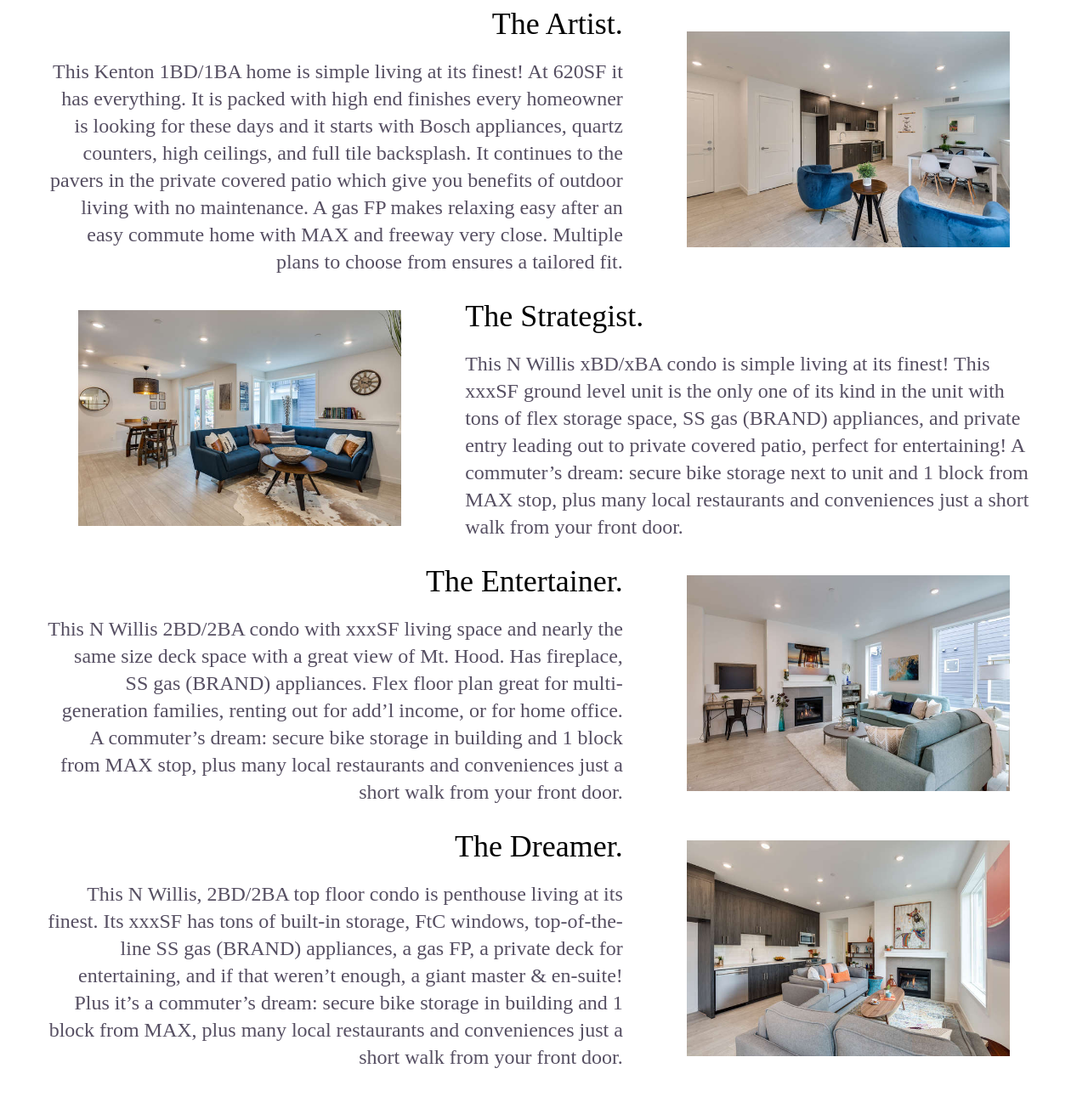
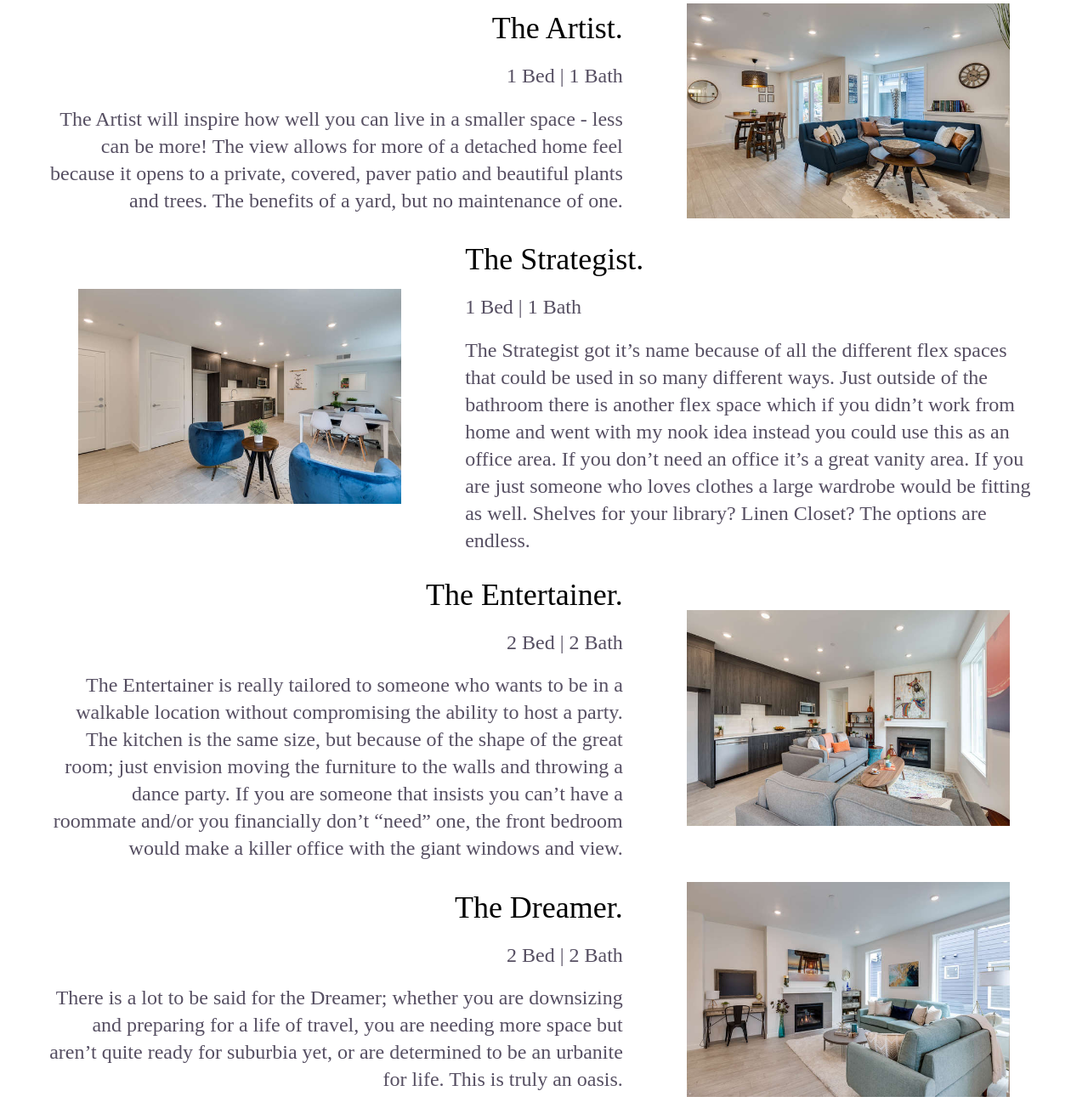
Before and after one commit to mikeramz86/willis, a Gatsby site: page / in a window 1280 px wide. Shown: the part 716-2020 px from the top of the page at 85% size. Built offline with nearby package versions, Linux system fonts and the light colour scheme; Gatsby itself is replaced by a stand-in of ours; a web font is replaced by a local one.

Commit message:
added bed and bath content

```diff
--- a/src/components/sections/About.js
+++ b/src/components/sections/About.js
@@ -62,45 +62,57 @@ const About = () => (
           <Grid>
             <div>
               <h2>The Artist.</h2>
+              <p>1 Bed | 1 Bath</p>
+              <br></br>
               <p>
-                This Kenton 1BD/1BA home is simple living at its finest! At 620SF it has everything.  It is packed with high end finishes every homeowner is looking for these days and it starts with Bosch appliances, quartz counters, high ceilings, and full tile backsplash.  It continues to the pavers in the private covered patio which give you benefits of outdoor living with no maintenance. A gas FP makes relaxing easy after an easy commute home with MAX and freeway very close.  Multiple plans to choose from ensures a tailored fit.
+              The Artist will inspire how well you can live in a smaller space - less can be more!
+              The view allows for more of a detached home feel because it opens to a private, covered, paver patio and beautiful plants and trees.
+              The benefits of a yard, but no maintenance of one.
               </p>
             </div>
             <Art>
-              <Img fluid={data.art_Floor_Plan_Level_1.childImageSharp.fluid} />
+              <Img fluid={data.art_Floor_Plan_Level_2.childImageSharp.fluid} />
             </Art>
           </Grid>
           <Grid inverse>
             <Art>
-              <Img fluid={data.art_Floor_Plan_Level_2.childImageSharp.fluid} />
+              <Img fluid={data.art_Floor_Plan_Level_1.childImageSharp.fluid} />
             </Art>
             <div>
               <h2>The Strategist.</h2>
+              <p>1 Bed | 1 Bath</p>
+              <br></br>
               <p>
-              This N Willis xBD/xBA condo is simple living at its finest!  This xxxSF ground level unit is the only one of its kind in the unit with tons of flex storage space, SS gas (BRAND) appliances, and private entry leading out to private covered patio, perfect for entertaining!  A commuter’s dream: secure bike storage next to unit and 1 block from MAX stop, plus many local restaurants and conveniences just a short walk from your front door.
+              The Strategist got it’s name because of all the different flex spaces that could be used in so many different ways. Just outside of the bathroom there is another flex space which if you didn’t work from home and went with my nook idea instead you could use this as an office area. If you don’t need an office it’s a great vanity area. If you are just someone who loves clothes a large wardrobe would be fitting as well. Shelves for your library? Linen Closet? The options are endless.
               </p>
             </div>
           </Grid>
           <Grid>
             <div>
               <h2>The Entertainer.</h2>
+              <p>2 Bed | 2 Bath</p>
+              <br></br>
               <p>
-                This N Willis 2BD/2BA condo with xxxSF living space and nearly the same size deck space with a great view of Mt. Hood.  Has fireplace, SS gas (BRAND) appliances. Flex floor plan great for multi-generation families, renting out for add’l income, or for home office.  A commuter’s dream: secure bike storage in building and 1 block from MAX stop, plus many local restaurants and conveniences just a short walk from your front door.
+              The Entertainer is really tailored to someone who wants to be in a walkable location without compromising the ability to host a party.
+              The kitchen is the same size, but because of the shape of the great room; just envision moving the furniture to the walls and throwing a dance party.
+              If you are someone that insists you can’t have a roommate and/or you financially don’t “need” one, the front bedroom would make a killer office with the giant windows and view.
               </p>
             </div>
             <Art>
-              <Img fluid={data.art_Floor_Plan_Level_3.childImageSharp.fluid} />
+              <Img fluid={data.art_Floor_Plan_Level_4.childImageSharp.fluid} />
             </Art>
           </Grid>
           <Grid>
             <div>
               <h2>The Dreamer.</h2>
+              <p>2 Bed | 2 Bath</p>
+              <br></br>
               <p>
-                This N Willis, 2BD/2BA top floor condo is penthouse living at its finest.  Its xxxSF has tons of built-in storage, FtC windows, top-of-the-line SS gas (BRAND) appliances, a gas FP, a private deck for entertaining, and if that weren’t enough, a giant master & en-suite!  Plus it’s a commuter’s dream: secure bike storage in building and 1 block from MAX, plus many local restaurants and conveniences just a short walk from your front door.
+              There is a lot to be said for the Dreamer; whether you are downsizing and preparing for a life of travel, you are needing more space but aren’t quite ready for suburbia yet, or are determined to be an urbanite for life. This is truly an oasis.
               </p>
             </div>
             <Art>
-              <Img fluid={data.art_Floor_Plan_Level_4.childImageSharp.fluid} />
+              <Img fluid={data.art_Floor_Plan_Level_3.childImageSharp.fluid} />
             </Art>
           </Grid>
         </Container>
```
